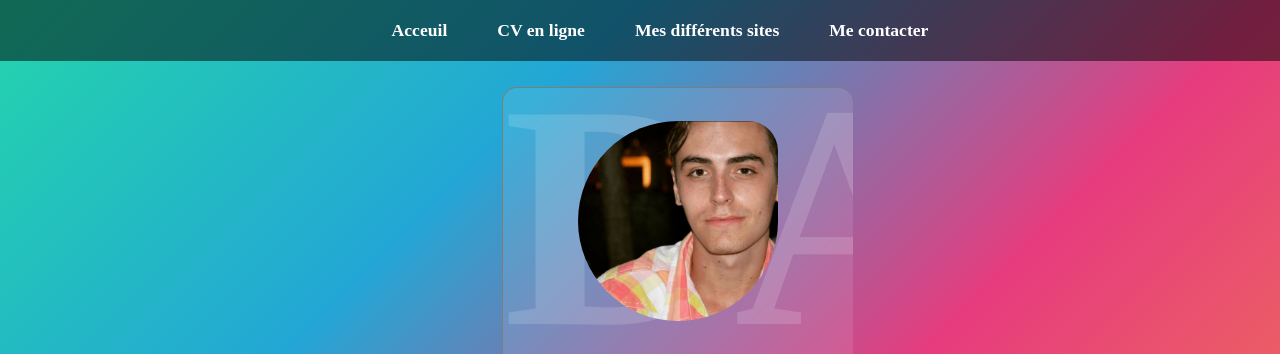
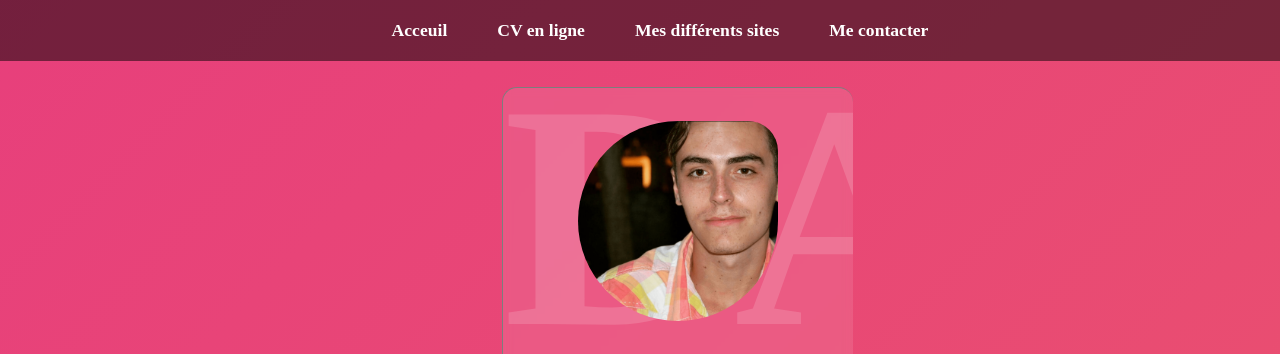
Before and after one commit to davtarro/cv-tarro-toma-david, a plain HTML site: page nouveausite.html in a window 1280 px wide. Shown: the top 354 px of the page. Drawn offline with Linux system fonts and the light colour scheme.

Commit message:
Update nouveau css.css

```diff
--- a/nouveau css.css
+++ b/nouveau css.css
@@ -10,9 +10,11 @@
 
 body {
 	background: linear-gradient(-45deg, #ee7752, #e73c7e, #23a6d5, #23d5ab);
-	background-size: 100% 100%;
+	background-size: 1000% 1000%;
 	animation: gradient 15s ease infinite;
     position: relative;
+    background-attachment: fixed;
+    background-position: center;
 }
 
 @keyframes gradient {
```
